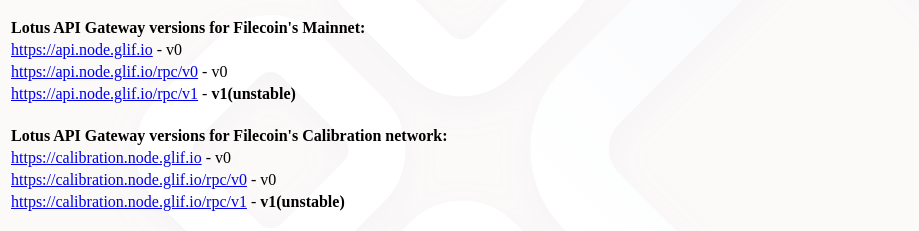
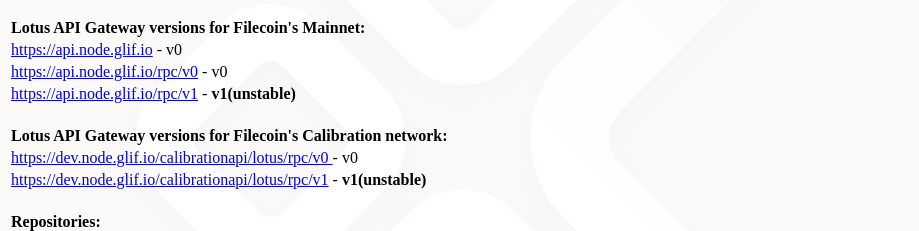
Before and after one commit to openworklabbot/lotus-info, a plain HTML site: page index.html in a window 1280 px wide. Shown: the part 421-652 px from the top of the page, without its empty margins (0-919 px from the left). Drawn offline with Linux system fonts and the light colour scheme.

Commit message:
fixed links to the calibnet node

```diff
--- a/index.html
+++ b/index.html
@@ -78,14 +78,11 @@
                 <th>Lotus API Gateway versions for Filecoin's Calibration network:</th>
             </tr>
             <tr>
-                <td><a href="https://calibration.node.glif.io">https://calibration.node.glif.io</a> - v0</td>
-            </tr>
-            <tr>
-                <td><a href="https://calibration.node.glif.io/rpc/v0">https://calibration.node.glif.io/rpc/v0</a> - v0
+                <td><a href="https://dev.node.glif.io/calibrationapi/lotus/rpc/v0 ">https://dev.node.glif.io/calibrationapi/lotus/rpc/v0 </a> - v0
                 </td>
             </tr>
             <tr>
-                <td><a href="https://calibration.node.glif.io/rpc/v1">https://calibration.node.glif.io/rpc/v1</a> -
+                <td><a href="https://dev.node.glif.io/calibrationapi/lotus/rpc/v1">https://dev.node.glif.io/calibrationapi/lotus/rpc/v1</a> -
                     <b>v1(unstable)</b>
                 </td>
             </tr>
```
